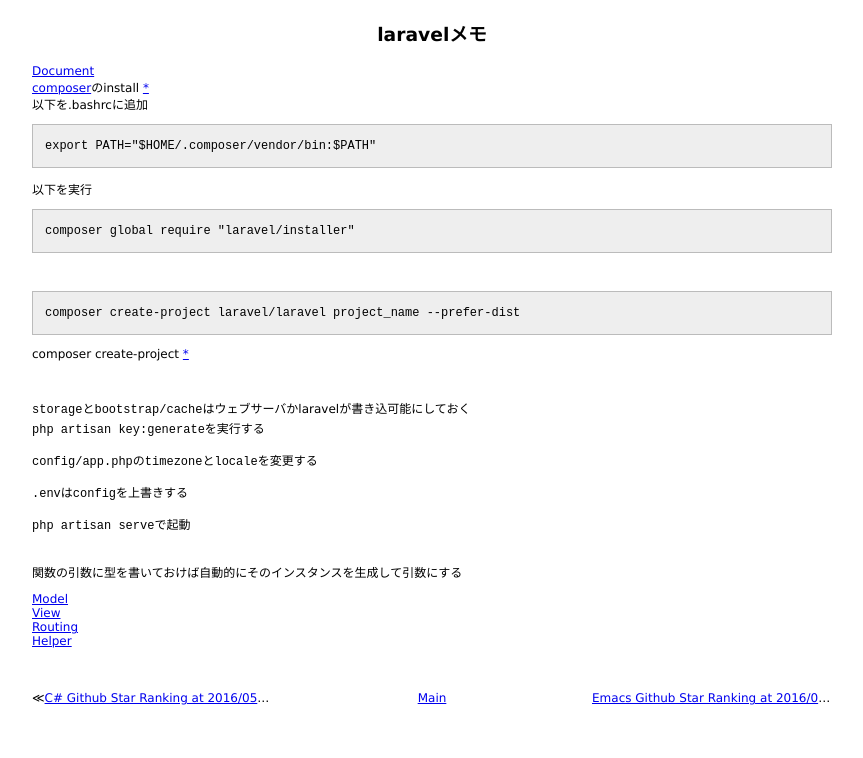
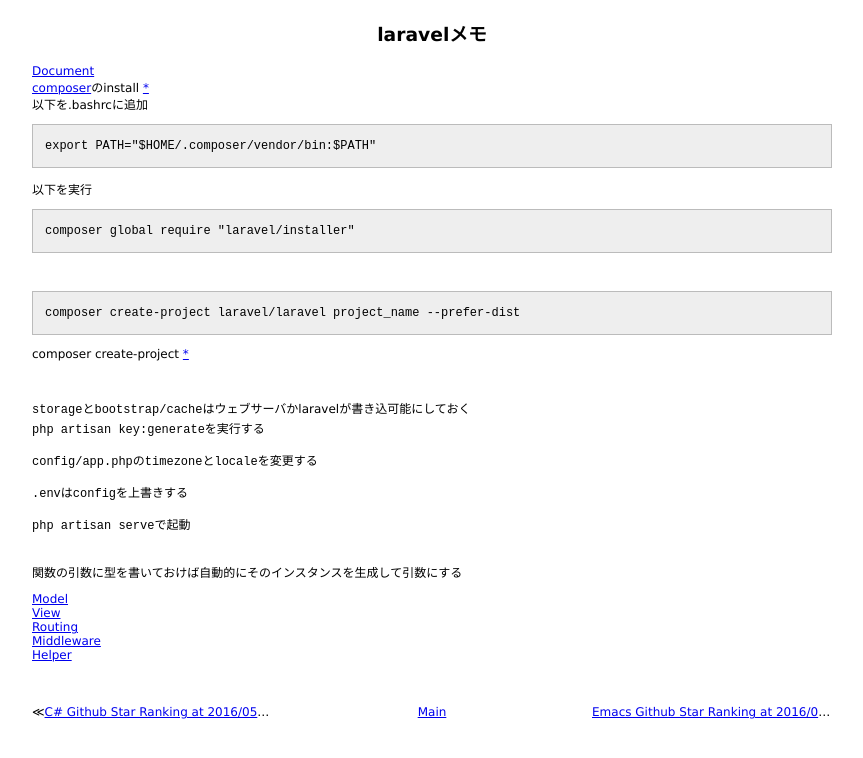
Before and after one commit to 38elements/38elements.github.com, a Jekyll site: the page built from _posts/2016-05-03-laravel.md, in a window 1280 px wide. Shown: the top 758 px of the page, without its empty margins (208-1071 px from the left). Built offline with Jekyll 4.4.1, drawn with Linux system fonts in a browser that asks for light colours.

Commit message:
Update 2016-05-03-laravel.md

```diff
--- a/_posts/2016-05-03-laravel.md
+++ b/_posts/2016-05-03-laravel.md
@@ -39,4 +39,5 @@ composer create-project [*](https://getcomposer.org/doc/03-cli.md#create-project
 [Model](/2016/05/06/laravel-model.html)
 [View](/2016/05/06/laravel-view.html)
 [Routing](/2016/05/06/laravel-routing.html)
+[Middleware](/2016/05/09/laravel-middleware.html)
 [Helper](https://laravel.com/docs/5.2/helpers)
```
